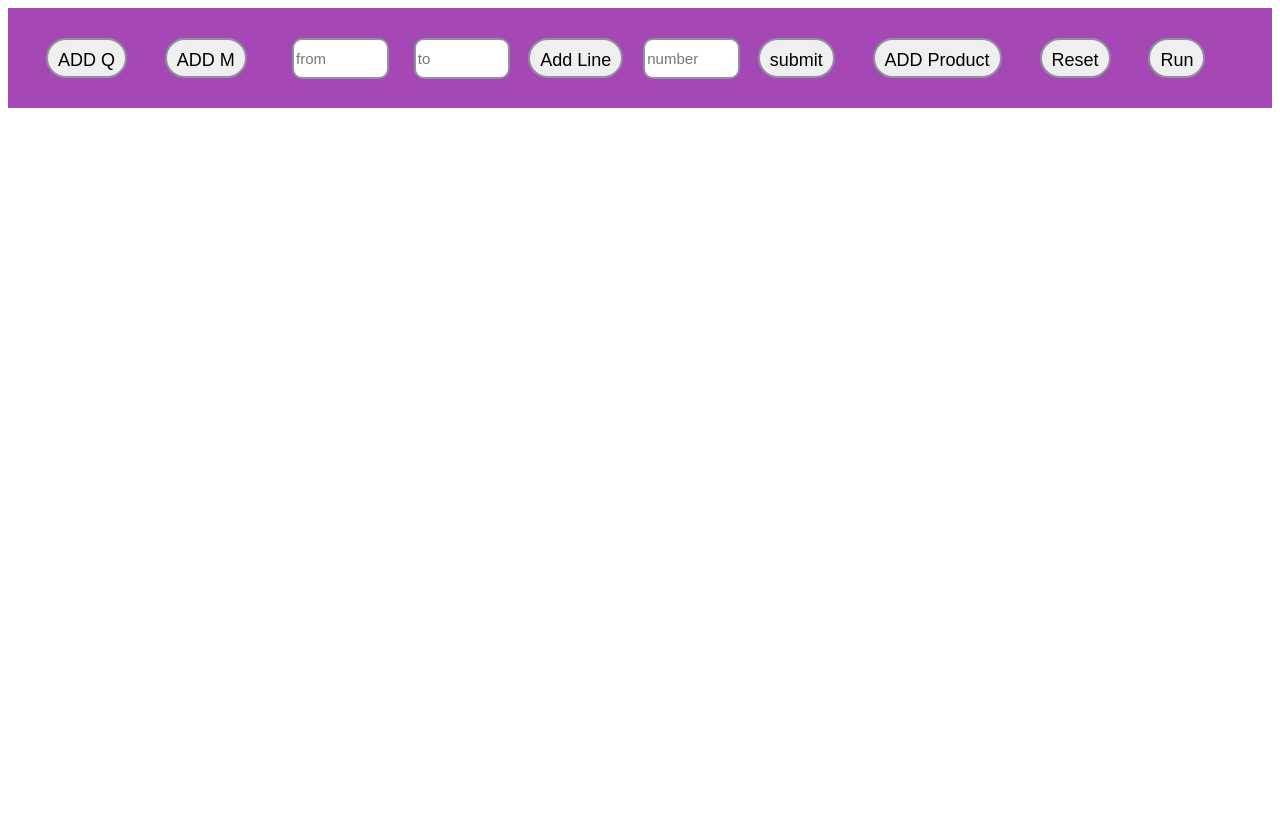
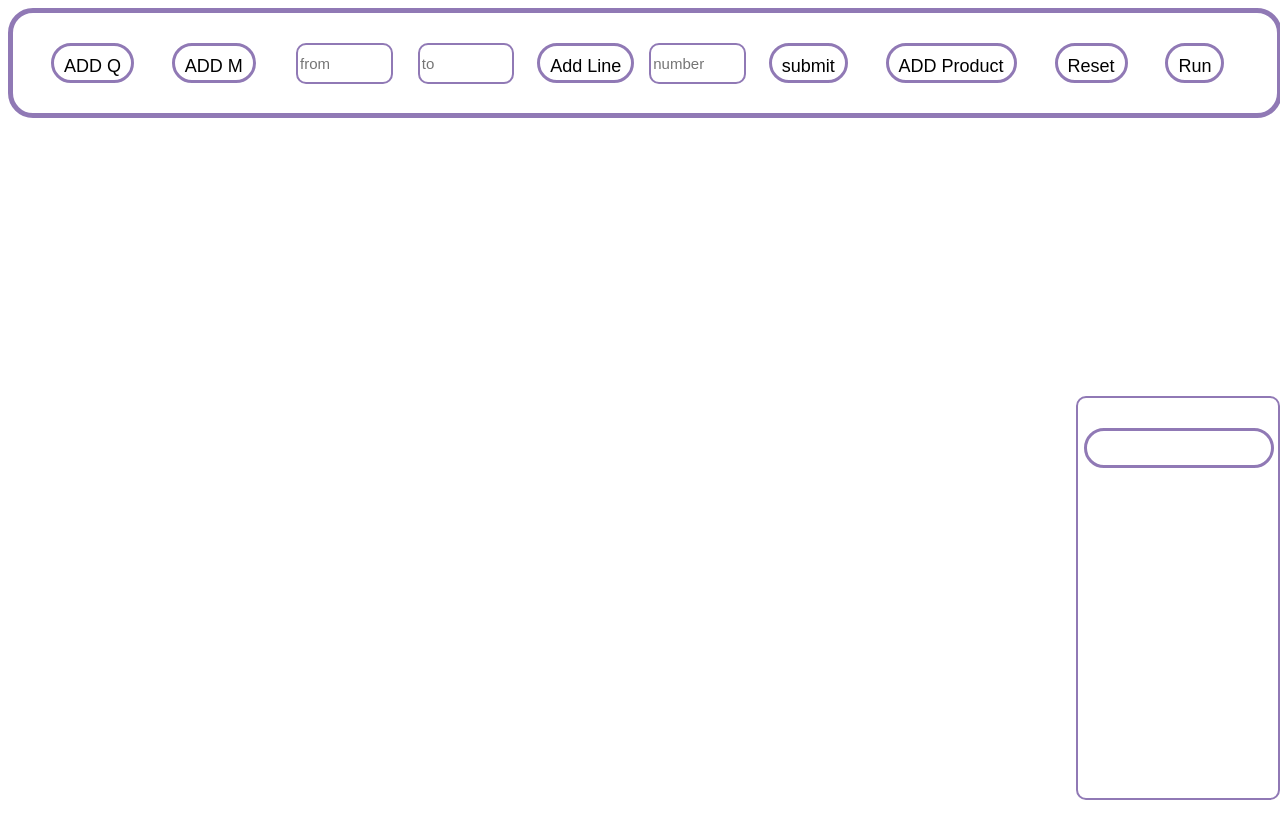
Before and after one commit to rowaina2025/Producer-Consumer-Simulation-Program-1, an Angular app in the folder frontend/: page / in a window 1280 px wide. Shown: the top 838 px of the page. Built offline with nearby package versions, Linux system fonts and the light colour scheme.

Commit message:
items in Qs

```diff
--- a/frontend/src/app/app.component.css
+++ b/frontend/src/app/app.component.css
@@ -1,16 +1,33 @@
 .toolBar {
     height: 100px;
     width: 100%;
-    background-color: rgb(165, 72, 182);
+    background-color: rgb(255, 255, 255);
+    border-radius: 25px;
+    border: 5px solid rgb(144, 121, 181) ;
 }
-
+.listinput{
+    height:400px;
+    width: 200px;
+    position: absolute;
+    background-color: rgb(255, 255, 255);
+    border-radius: 10px;
+    border: 2px solid rgb(144, 121, 181) ;
+    bottom: 0px;
+    right:0px;
+}
+.listinput .b button{
+    color:#0a406b;
+    position: relative;
+    width: 190px;
+}
 button {
     position: relative;
     height: 40px;
     width: auto;
     display: block;
     font-size: 18px;
-    border: 2px solid rgb(144, 143, 158);
+    background-color: rgb(255, 255, 255);
+    border: 3px solid rgb(144, 121, 181);
     border-radius: 20px;
     color: rgb(0, 0, 0);
     padding: 10px;
@@ -25,7 +42,7 @@ button {
 }
 
 button:hover {
-    background-color: rgb(225, 191, 231);
+    background-color: whitesmoke;
     font-weight: 500;
 }
 
@@ -40,11 +57,11 @@ input {
     width: 7%;
     display: block;
     font-size: 15px;
-    border: 2px solid rgb(144, 143, 158);
+    border: 2px solid rgb(144, 121, 181);
     border-radius: 10px;
     color: rgb(0, 0, 0);
     cursor: pointer;
     float: left;
-    left: 20px;
+    left: 15px;
     top: 30px;
 }
--- a/frontend/src/app/app.component.html
+++ b/frontend/src/app/app.component.html
@@ -10,4 +10,9 @@
     <button> Reset</button>
     <button> Run</button>
 </div>
-<div id="container"></div>
+<div class="listinput">
+ <div class="b" > <!-- *ngFor="let item of items; let i = index;" (click)="showDetails(i)" -->
+    <button>  </button> <!-- item.getitem() -->
+  </div>
+</div>
+<div id="container" style="position: relative; border-radius: 25px; height: 575px; width: 100%;"></div>
--- a/frontend/src/app/app.component.ts
+++ b/frontend/src/app/app.component.ts
@@ -2,6 +2,7 @@ import { Component, OnInit } from '@angular/core';
 import Konva from 'konva';
 import { Layer } from 'konva/lib/Layer';
 import { Stage } from 'konva/lib/Stage';
+import { reduce } from 'rxjs';
 import { httpsevice } from './httpservice';
 
 
@@ -27,7 +28,7 @@ export class AppComponent implements OnInit{
     this.stage = new Stage({
       container: "container",
       width: window.innerWidth,
-      height:  window.innerHeight
+      height:  window.innerHeight,
     });
     this.layer = new Layer();
     this.stage.add(this.layer);
@@ -104,7 +105,8 @@ export class AppComponent implements OnInit{
       })
       consumer.add(
         new Konva.Tag({
-          fill: 'blue',
+          fill: 'lightblue',
+          stroke:"blue ",
           cornerRadius: 50
         })
       )
@@ -112,11 +114,12 @@ export class AppComponent implements OnInit{
         new Konva.Text({
           text: 'M'+ this.Machine_num as string,
           padding: 10,
-          width: 50,
-          height:50,
+          width: 70,
+          height:70,
           fill: 'white',
           fontSize: 20,
           align: 'center',
+          verticalAlign: 'middle' ,
           name: 'M'+ this.Machine_num as string,
         })
       )
@@ -137,18 +140,20 @@ export class AppComponent implements OnInit{
       })
       producer.add(
         new Konva.Tag({
-          fill: 'blue',
+          fill:'lightgreen' ,
+          stroke: "orange",
         })
       )
       producer.add(
         new Konva.Text({
           text: 'Q'+ this.Producer_num as string,
           padding: 10,
-          width: 50,
+          width: 80,
           height: 50,
           fill: 'white',
           fontSize: 20,
           align: 'center',
+          verticalAlign: 'middle' ,
           name: 'Q'+ this.Producer_num as string,
         })
       )
```
